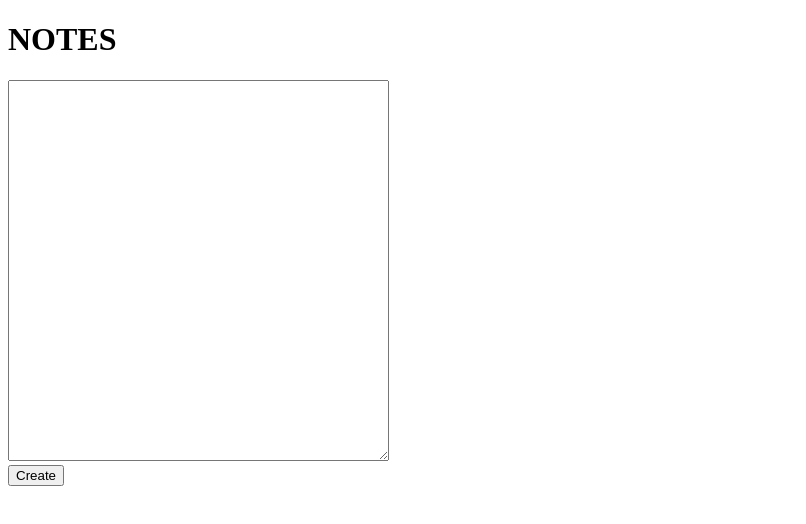
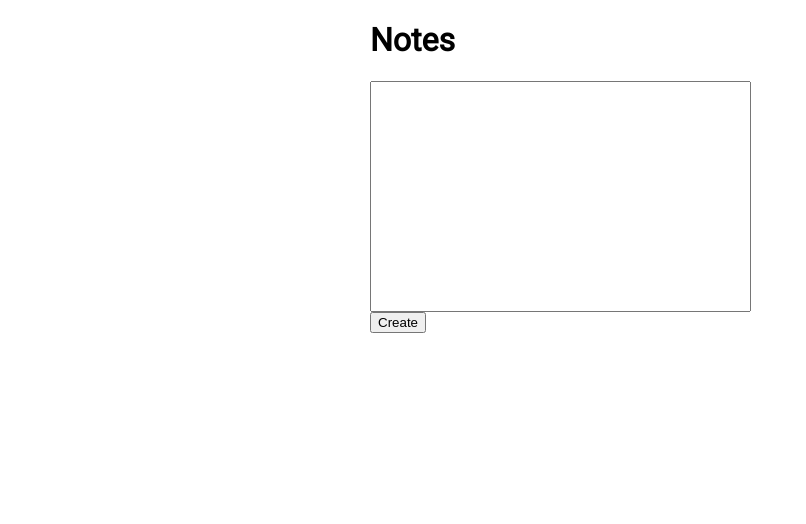
Before and after one commit to GunelMC/notes-js, a plain HTML site: page index.html in a window 1280 px wide. Shown: the whole page, without its empty margins (0-806 px from the left). Drawn offline with Linux system fonts and the light colour scheme.

Commit message:
very simple styling

```diff
--- a/index.html
+++ b/index.html
@@ -5,8 +5,11 @@
   <meta charset="UTF-8">
   <meta http-equiv="X-UA-Compatible" content="IE=edge">
   <meta name="viewport" content="width=device-width, initial-scale=1.0">
+  <title>Notes</title>
+
+  <link rel="preconnect" href="https://fonts.gstatic.com">
+  <link href="https://fonts.googleapis.com/css2?family=Roboto&display=swap" rel="stylesheet">
   <link rel="stylesheet" href="style.css">
-  <title>Notes</title>
 
   <script defer src="public/js/noteController.js"></script>
   <script defer src="public/js/noteModel.js"></script>
@@ -16,16 +19,12 @@
 </head>
 
 <body>
-  <h1>NOTES</h1>
-
-  <article>
-    <div>
-      <textarea id="text" rows="25" cols="45"></textarea>
-    </div>
+  <div id="note-adder">
+    <h1>Notes</h1>
+    <textarea id="text" rows="15" cols="45"></textarea>
     <button id="create">Create</button>
-    <label for="create"></label>
-    <div id="note-list"></div>
-  </article>
+  </div>
+  <div id="note-list"></div>
 
 </body>
 
--- a/style.css
+++ b/style.css
@@ -1,7 +1,23 @@
+#note-adder {
+  margin: 0;
+  min-height: 50vh;
+}
+
 #text {
-  text-decoration: blueviolet;
+  display: block;
+  resize: none;
 }
 
 #create {
-  box-shadow: aqua;
+  display: block;
 }
+
+#note-list {
+  flex: none;
+}
+
+body {
+  font-family: 'Roboto', sans-serif;
+  max-width: 540px;
+  margin: auto;
+}
```
